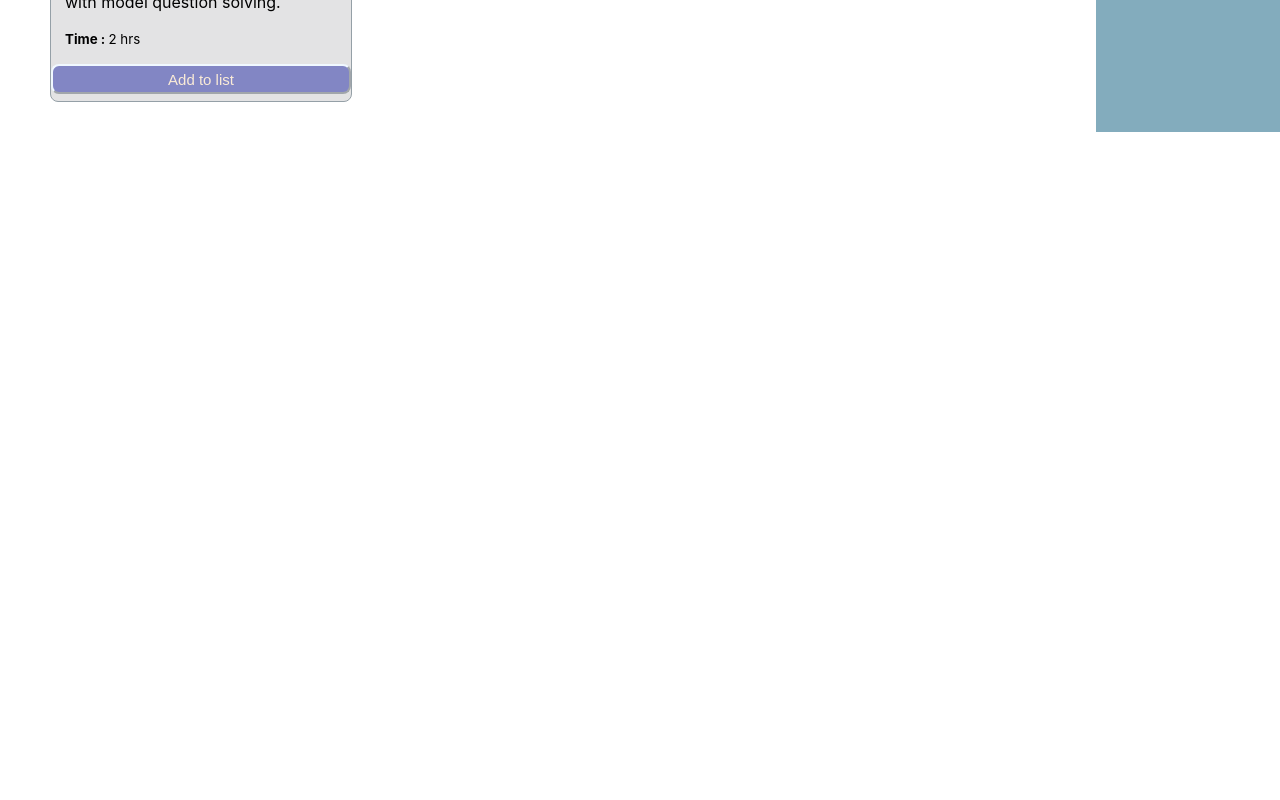
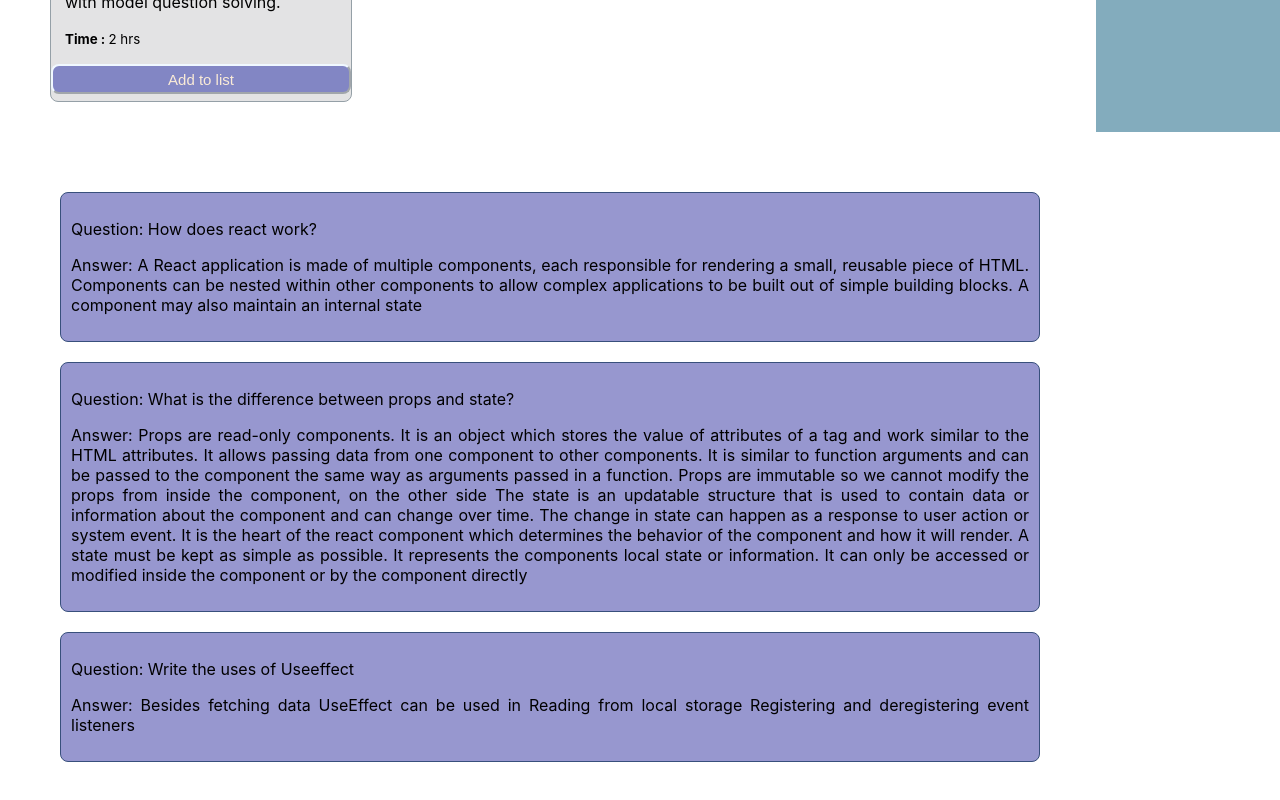
Before and after one commit to tonny009/study-time-management, a React (Create React App) app: page / in a window 1280 px wide. Shown: the part 1572-2372 px from the top of the page. Before the commit the page ends 1704 px from the top, so only its background shows below. Built offline with nearby package versions, Linux system fonts and the light colour scheme.

Commit message:
Questn ans section done

```diff
--- a/src/App.css
+++ b/src/App.css
@@ -32,7 +32,16 @@
   from {
     transform: rotate(0deg);
   }
+
   to {
     transform: rotate(360deg);
   }
 }
+
+.qstn-answr-container {
+  display: flex;
+  flex-direction: column;
+  width: 1000px;
+  text-align: justify;
+  margin: 50px;
+}
--- a/src/App.js
+++ b/src/App.js
@@ -2,13 +2,25 @@
 import './App.css';
 // import Header from './Components/Header/Header';
 import Main from './Components/MainPage/Main';
+import Question from './Components/Questions/Question';
 
 function App() {
+  const qstnAns = [{ id: 1, qstn: 'How does react work?', ans: 'A React application is made of multiple components, each responsible for rendering a small, reusable piece of HTML. Components can be nested within other components to allow complex applications to be built out of simple building blocks. A component may also maintain an internal state ' },
+  { id: 2, qstn: 'What is the difference between props and state?', ans: 'Props are read-only components. It is an object which stores the value of attributes of a tag and work similar to the HTML attributes. It allows passing data from one component to other components. It is similar to function arguments and can be passed to the component the same way as arguments passed in a function. Props are immutable so we cannot modify the props from inside the component, on the other side The state is an updatable structure that is used to contain data or information about the component and can change over time. The change in state can happen as a response to user action or system event. It is the heart of the react component which determines the behavior of the component and how it will render. A state must be kept as simple as possible. It represents the components local state or information. It can only be accessed or modified inside the component or by the component directly' },
+  { id: 3, qstn: 'Write the uses of Useeffect', ans: 'Besides fetching data UseEffect can be used in Reading from local storage Registering and deregistering event listeners' }
+  ]
+  console.log(qstnAns)
   return (
     <div className="App">
       <div>
         {/* <Header></Header> */}
         <Main></Main>
+
+        <div className='qstn-answr-container'>
+          {
+            qstnAns.map(question => <Question qstn={question} key={question.id} ></Question>)
+          }
+        </div>
 
       </div>
 
--- a/src/Components/Calculation/Calculation.js
+++ b/src/Components/Calculation/Calculation.js
@@ -3,6 +3,9 @@
 import BreakTime from '../BreakTime/BreakTime';
 import Profile from '../ProfileSection/Profile';
 import './Caculation.css';
+
+import { ToastContainer, toast } from 'react-toastify';
+import 'react-toastify/dist/ReactToastify.css';
 
 
 const Calculation = (props) => {
@@ -41,6 +44,8 @@
         addToDb(inputTime, attribute)
 
     }
+
+    const firstToast = () => { }
     return (
         <div className='calculation-part'>
             <Profile></Profile>
@@ -56,7 +61,8 @@
             </div>
 
 
-            <div><button className='complete-btn'>Study Complete !</button></div>
+            <div><button onClick={firstToast} className='complete-btn'>Study Complete !</button></div>
+            <ToastContainer />
 
         </div>
 
--- /dev/null
+++ b/src/Components/Questions/Question.css
@@ -0,0 +1,7 @@
+.qstn-answer {
+    border: 1px solid rgb(56, 80, 124);
+    background-color: rgb(151, 151, 207);
+    padding: 10px;
+    margin: 10px;
+    border-radius: 8px;
+}
--- /dev/null
+++ b/src/Components/Questions/Question.js
@@ -0,0 +1,16 @@
+import React from 'react';
+import './Question.css';
+
+const Question = (props) => {
+    const { qstn, ans } = props.qstn;
+    return (
+        <div className='qstn-answer'>
+            <p>Question: {qstn}</p>
+            <p>Answer: {ans}</p>
+
+
+        </div>
+    );
+};
+
+export default Question;
```
